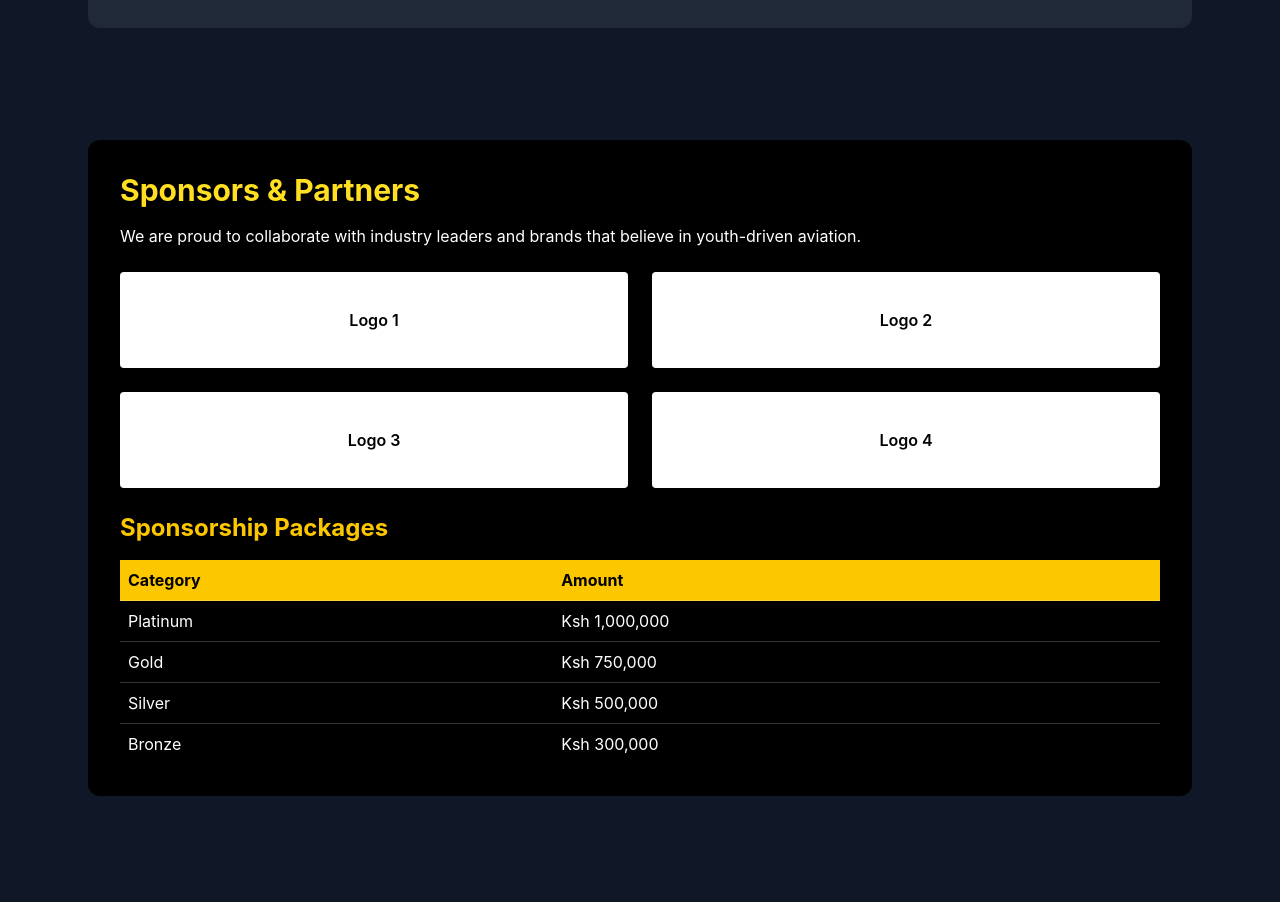
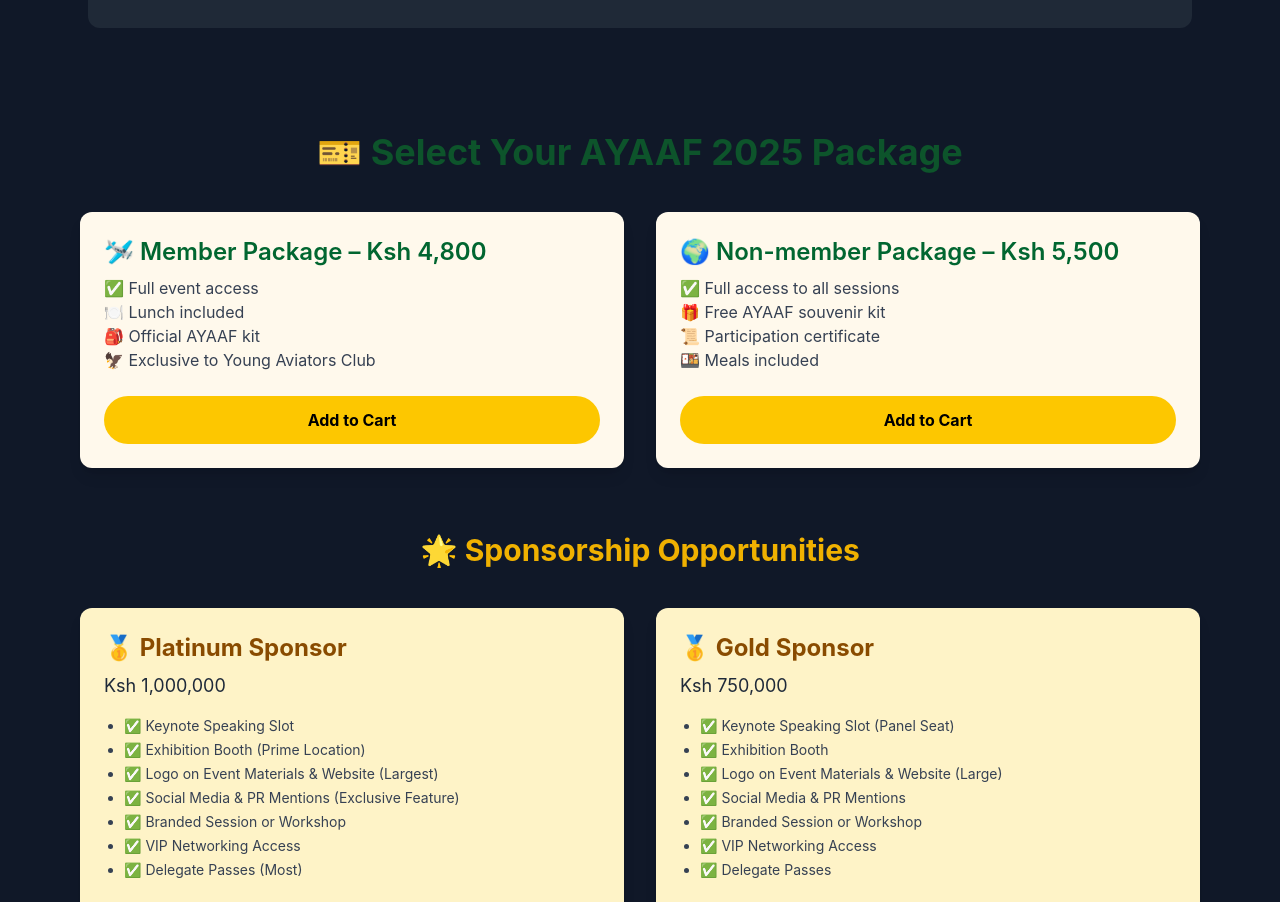
Before and after one commit to nateka-chak/ayaaf2025-react-web-app, a React (Vite) app in the folder client/: page / in a window 1280 px wide. Shown: the part 3120-4022 px from the top of the page. Built offline with nearby package versions, Linux system fonts and the light colour scheme.

Commit message:
added an addition to home section

```diff
--- /dev/null
+++ b/client/src/components/Packages.tsx
@@ -0,0 +1,167 @@
+import useCart from '../context/useCart';
+import { motion } from 'framer-motion';
+import { Link } from 'react-router-dom';
+
+export default function Packages() {
+  const { addToCart } = useCart();
+
+  const sponsorPackages = [
+    {
+      name: 'Platinum',
+      amount: '1,000,000',
+      features: [
+        '✅ Keynote Speaking Slot',
+        '✅ Exhibition Booth (Prime Location)',
+        '✅ Logo on Event Materials & Website (Largest)',
+        '✅ Social Media & PR Mentions (Exclusive Feature)',
+        '✅ Branded Session or Workshop',
+        '✅ VIP Networking Access',
+        '✅ Delegate Passes (Most)',
+      ],
+    },
+    {
+      name: 'Gold',
+      amount: '750,000',
+      features: [
+        '✅ Keynote Speaking Slot (Panel Seat)',
+        '✅ Exhibition Booth',
+        '✅ Logo on Event Materials & Website (Large)',
+        '✅ Social Media & PR Mentions',
+        '✅ Branded Session or Workshop',
+        '✅ VIP Networking Access',
+        '✅ Delegate Passes',
+      ],
+    },
+    {
+      name: 'Silver',
+      amount: '500,000',
+      features: [
+        '❌ Keynote Speaking Slot',
+        '✅ Exhibition Booth',
+        '✅ Logo on Event Materials & Website (Medium)',
+        '✅ Social Media & PR Mentions',
+        '✅ Branded Session or Workshop',
+        '✅ VIP Networking Access',
+        '✅ Delegate Passes',
+      ],
+    },
+    {
+      name: 'Bronze',
+      amount: '300,000',
+      features: [
+        '❌ Keynote Speaking Slot',
+        '❌ Exhibition Booth',
+        '✅ Logo on Event Materials & Website (Small)',
+        '✅ Social Media & PR Mentions',
+        '❌ Branded Session or Workshop',
+        '❌ VIP Networking Access',
+        '✅ Delegate Passes (Few)',
+      ],
+    },
+  ];
+
+  return (
+    <div className="max-w-6xl mx-auto py-12 px-4">
+      {/* AYAAF Packages */}
+      <motion.h2
+        className="text-4xl font-bold text-green-900 dark:text-green-300 text-center mb-10"
+        initial={{ opacity: 0, y: -10 }}
+        animate={{ opacity: 1, y: 0 }}
+        transition={{ duration: 0.6 }}
+      >
+        🎫 Select Your AYAAF 2025 Package
+      </motion.h2>
+
+      <div className="grid md:grid-cols-2 gap-8 mb-16">
+        {/* Member Package */}
+        <motion.div
+          className="bg-[#fff9ec] dark:bg-[#183527] rounded-xl shadow-lg p-6"
+          whileHover={{ scale: 1.02 }}
+          transition={{ type: 'spring', stiffness: 200 }}
+        >
+          <h3 className="text-2xl font-semibold text-green-800 dark:text-green-200 mb-2">
+            🛩️ Member Package – Ksh 4,800
+          </h3>
+          <p className="text-gray-700 dark:text-gray-300">
+            ✅ Full event access <br />
+            🍽️ Lunch included <br />
+            🎒 Official AYAAF kit <br />
+            🦅 Exclusive to Young Aviators Club
+          </p>
+          <button
+            onClick={() =>
+              addToCart({ name: 'Member Package', price: 4800, type: 'member' })
+            }
+            className="mt-6 w-full py-3 bg-yellow-400 hover:bg-yellow-300 text-black font-bold rounded-full transition"
+          >
+            Add to Cart
+          </button>
+        </motion.div>
+
+        {/* Non-member Package */}
+        <motion.div
+          className="bg-[#fff9ec] dark:bg-[#183527] rounded-xl shadow-lg p-6"
+          whileHover={{ scale: 1.02 }}
+          transition={{ type: 'spring', stiffness: 200 }}
+        >
+          <h3 className="text-2xl font-semibold text-green-800 dark:text-green-200 mb-2">
+            🌍 Non-member Package – Ksh 5,500
+          </h3>
+          <p className="text-gray-700 dark:text-gray-300">
+            ✅ Full access to all sessions <br />
+            🎁 Free AYAAF souvenir kit <br />
+            📜 Participation certificate <br />
+            🍱 Meals included
+          </p>
+          <button
+            onClick={() =>
+              addToCart({ name: 'Non-member Package', price: 5500, type: 'non-member' })
+            }
+            className="mt-6 w-full py-3 bg-yellow-400 hover:bg-yellow-300 text-black font-bold rounded-full transition"
+          >
+            Add to Cart
+          </button>
+        </motion.div>
+      </div>
+
+      {/* Sponsorship Section */}
+      <motion.h2
+        className="text-3xl font-bold text-yellow-500 dark:text-yellow-300 text-center mb-10"
+        initial={{ opacity: 0, y: -10 }}
+        whileInView={{ opacity: 1, y: 0 }}
+        transition={{ duration: 0.6 }}
+      >
+        🌟 Sponsorship Opportunities
+      </motion.h2>
+
+      <div className="grid md:grid-cols-2 gap-8">
+        {sponsorPackages.map((pkg) => (
+          <motion.div
+            key={pkg.name}
+            className="bg-[#fef3c7] dark:bg-[#2d2d2d] rounded-xl shadow-lg p-6"
+            whileHover={{ scale: 1.03 }}
+            transition={{ type: 'spring', stiffness: 220 }}
+          >
+            <h3 className="text-2xl font-bold text-yellow-800 dark:text-yellow-300 mb-2">
+              🥇 {pkg.name} Sponsor
+            </h3>
+            <p className="text-lg text-gray-800 dark:text-gray-200 mb-4">
+              Ksh {pkg.amount}
+            </p>
+            <ul className="list-disc ml-5 space-y-1 text-gray-700 dark:text-gray-300 text-sm">
+              {pkg.features.map((feature, index) => (
+                <li key={index}>{feature}</li>
+              ))}
+            </ul>
+            <Link
+              to="/payment"
+              className="inline-block mt-6 w-full py-3 bg-yellow-400 hover:bg-yellow-300 text-black font-bold rounded-full text-center transition"
+            >
+              Sponsor Now
+            </Link>
+          </motion.div>
+        ))}
+      </div>
+    </div>
+  );
+}
--- a/client/src/pages/Home.tsx
+++ b/client/src/pages/Home.tsx
@@ -1,4 +1,4 @@
-import { Link } from 'react-router-dom';
+import Packages from './Packages';
 import { motion, AnimatePresence } from 'framer-motion';
 import { useEffect, useState } from 'react';
 import logo from '../assets/logo.png';
@@ -251,6 +251,11 @@ export default function Home() {
               ))}
             </motion.div>
           </section>
+
+          {/* Packages Section */}
+          <Packages />
+
+
           {/* Sponsors & Partners Section */}
           <section className="py-14 px-6 max-w-6xl mx-auto text-white">
             <motion.div
```
